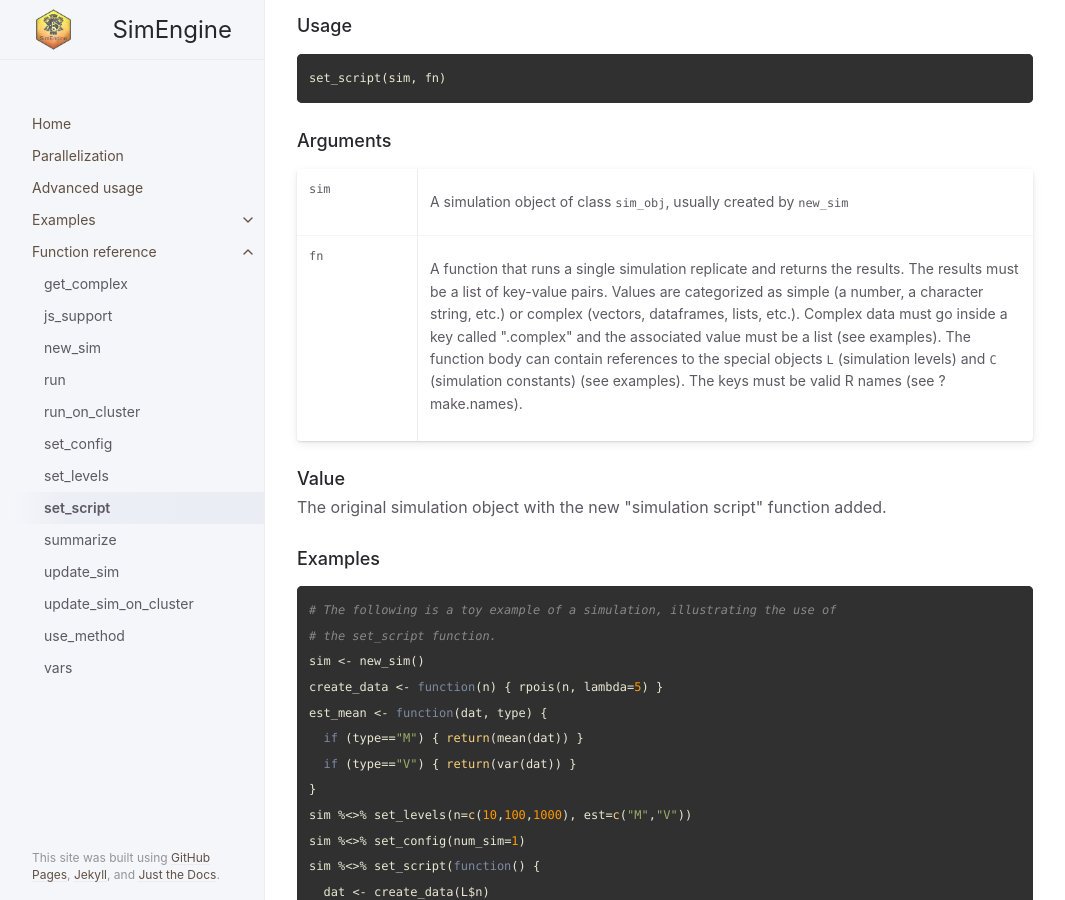
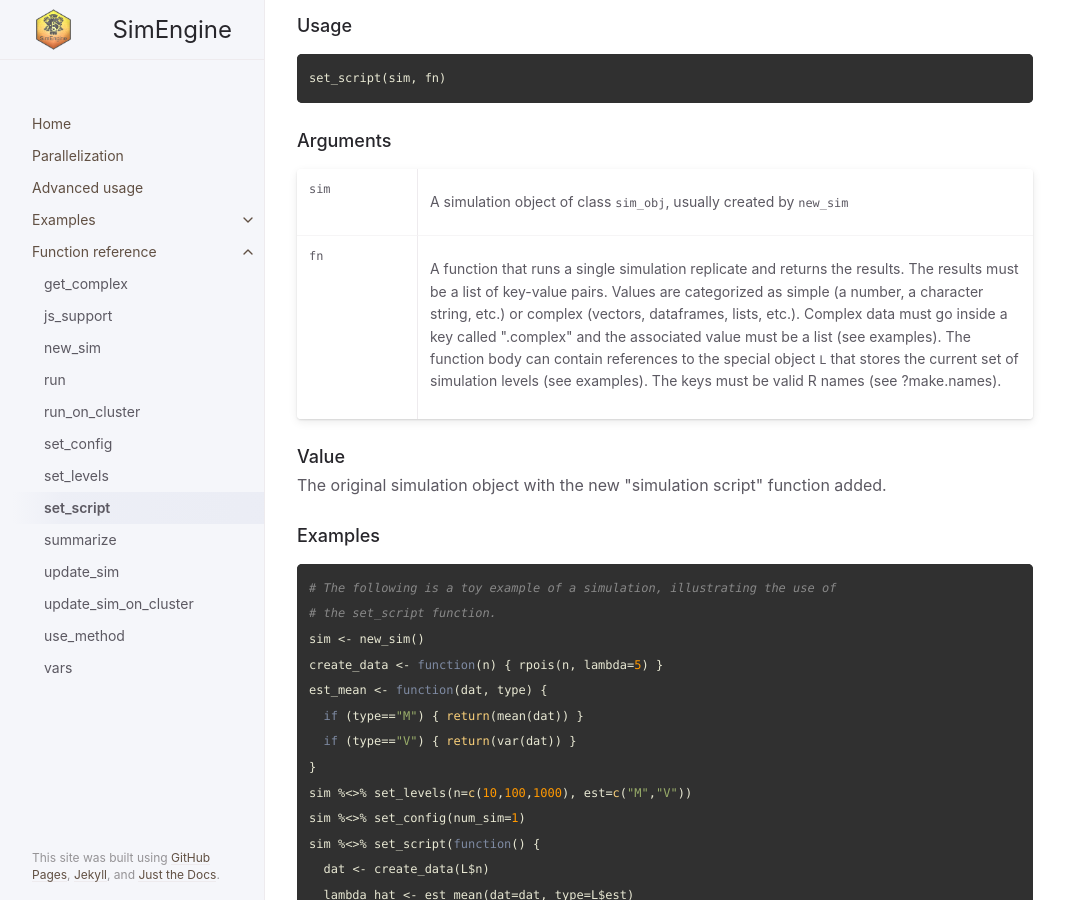
Before and after one commit to Avi-Kenny/SimEngine, a Jekyll site: the page built from docs/docs/function-reference/set_script.md, in a window 1280 px wide and 900 px high, scrolled down 330 px. Shown: the whole window, without its empty margins (107-1172 px from the left). Built offline with Jekyll 4.4.1, drawn with Linux system fonts in a browser that asks for light colours.

Commit message:
Minor doc updates

```diff
--- a/docs/docs/function-reference/set_script.md
+++ b/docs/docs/function-reference/set_script.md
@@ -41,8 +41,8 @@
 categorized as simple (a number, a character string, etc.) or complex
 (vectors, dataframes, lists, etc.). Complex data must go inside a key
 called &quot;.complex&quot; and the associated value must be a list (see examples).
-The function body can contain references to the special objects <span style='font-family:&quot;SFMono-Regular&quot;,Menlo,Consolas,Monospace; font-size:0.85em'>L</span>
-(simulation levels) and <span style='font-family:&quot;SFMono-Regular&quot;,Menlo,Consolas,Monospace; font-size:0.85em'>C</span> (simulation constants) (see examples).
+The function body can contain references to the special object <span style='font-family:&quot;SFMono-Regular&quot;,Menlo,Consolas,Monospace; font-size:0.85em'>L</span>
+that stores the current set of simulation levels (see examples).
 The keys must be valid R names (see ?make.names).</p>
 </td></tr>
 </table>
```
Also changed, not shown: 3 other files.
